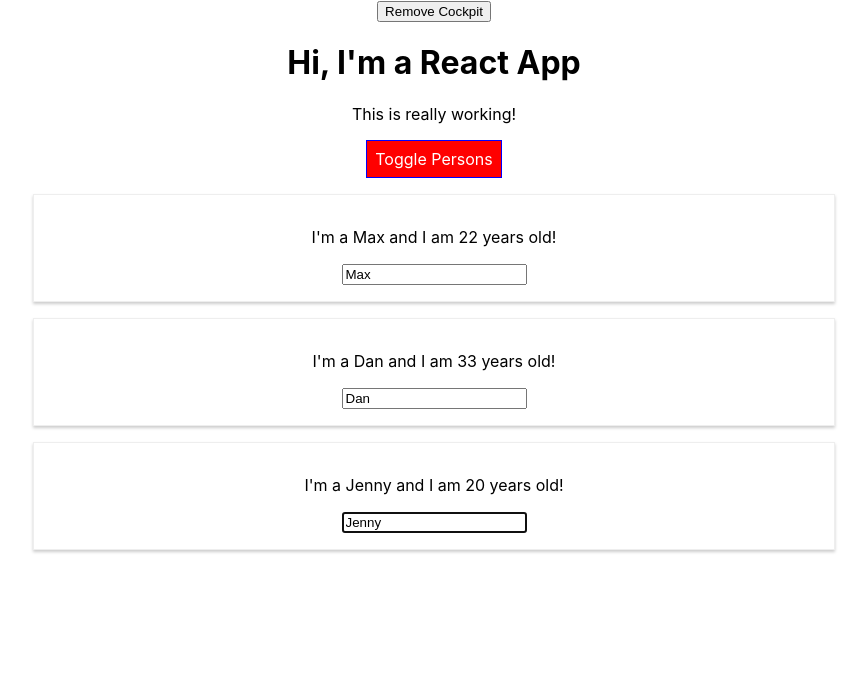
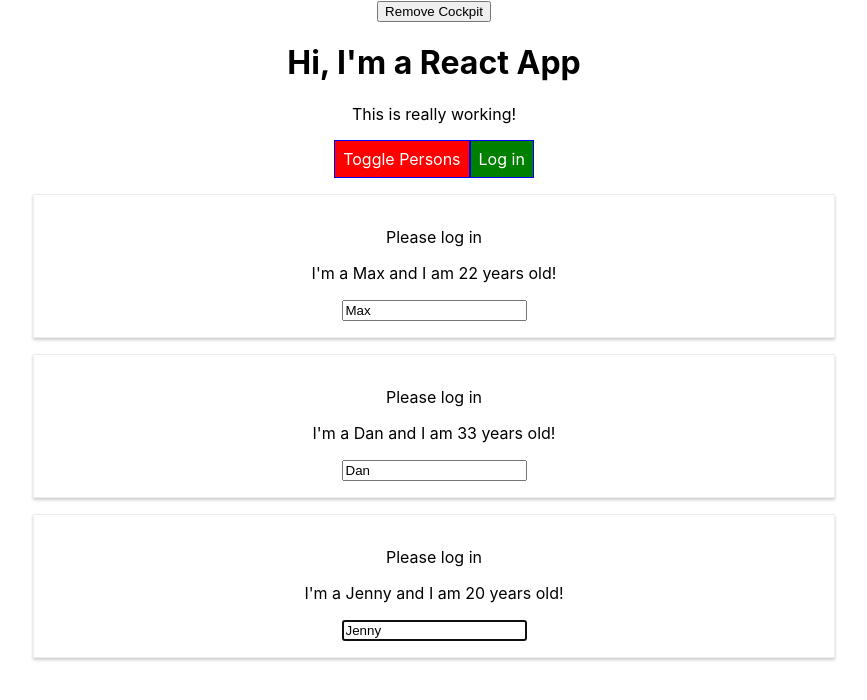
Before and after one commit to bogdan8/udemy-react, a React app: page / in a window 1280 px wide. Shown: the top 700 px of the page, without its empty margins (206-1073 px from the left). Built offline with nearby package versions, Linux system fonts and the light colour scheme.

Commit message:
Understanding Prop Chain Problems

```diff
--- a/src/components/Cockpit/Cockpit.js
+++ b/src/components/Cockpit/Cockpit.js
@@ -43,6 +43,7 @@
     <h1>Hi, I'm a React App</h1>
     <p className={ assignedClasses.join(' ') }>This is really working!</p>
     <button ref={ toggleBtnRef } className={ btnClass } onClick={ props.clicked }>Toggle Persons</button>
+    <button onClick={props.login}>Log in</button>
   </div>
 }
 
--- a/src/components/Persons/Person/Person.js
+++ b/src/components/Persons/Person/Person.js
@@ -16,6 +16,7 @@
 
   render() {
     return <>
+      { this.props.isAuth ? <p>Authenticated!</p> : <p>Please log in</p> }
       <p onClick={ this.props.click }>I'm a { this.props.name } and I am { this.props.age } years old!</p>
       <p>{ this.props.children }</p>
       <input
--- a/src/components/Persons/Persons.js
+++ b/src/components/Persons/Persons.js
@@ -47,6 +47,7 @@
         name={ person.name }
         age={ person.age }
         change={ (event) => this.props.changed(event, person.id) }
+        isAuth={ this.props.isAuthenticated }
       />
     })
   }
--- a/src/containers/App.js
+++ b/src/containers/App.js
@@ -21,7 +21,8 @@
     otherState: 'some other value',
     showPersons: false,
     showCockpit: true,
-    changeCounter: 0
+    changeCounter: 0,
+    authenticated: false
   }
 
   static getDerivedStateFromProps(props, state) {
@@ -76,17 +77,32 @@
     this.setState({ showPersons: !doesShow })
   }
 
+  loginHandler = () => {
+    this.setState({ authenticated: true })
+  }
+
   render () {
     console.log('[App.js] render')
     let persons  = null;
 
     if (this.state.showPersons) {
-      persons = <Persons persons={ this.state.persons } clicked={ this.deletePersonHandler } changed={ this.nameChangeHandler } />
+      persons = <Persons
+        persons={ this.state.persons }
+        clicked={ this.deletePersonHandler }
+        changed={ this.nameChangeHandler }
+        isAuthenticated={ this.state.authenticated }
+      />
     }
 
     return <>
       <button onClick={ () => { this.setState({ showCockpit: false }) } } >Remove Cockpit</button>
-      { this.state.showCockpit ? <Cockpit showPersons={ this.state.showPersons } personsLength={ this.state.persons.length } clicked={ this.togglePersonsHandler } /> : null }
+      { this.state.showCockpit ?
+        <Cockpit
+          showPersons={ this.state.showPersons }
+          personsLength={ this.state.persons.length }
+          clicked={ this.togglePersonsHandler }
+          login={ this.loginHandler }
+        /> : null }
       { persons }
     </>
   }
```
